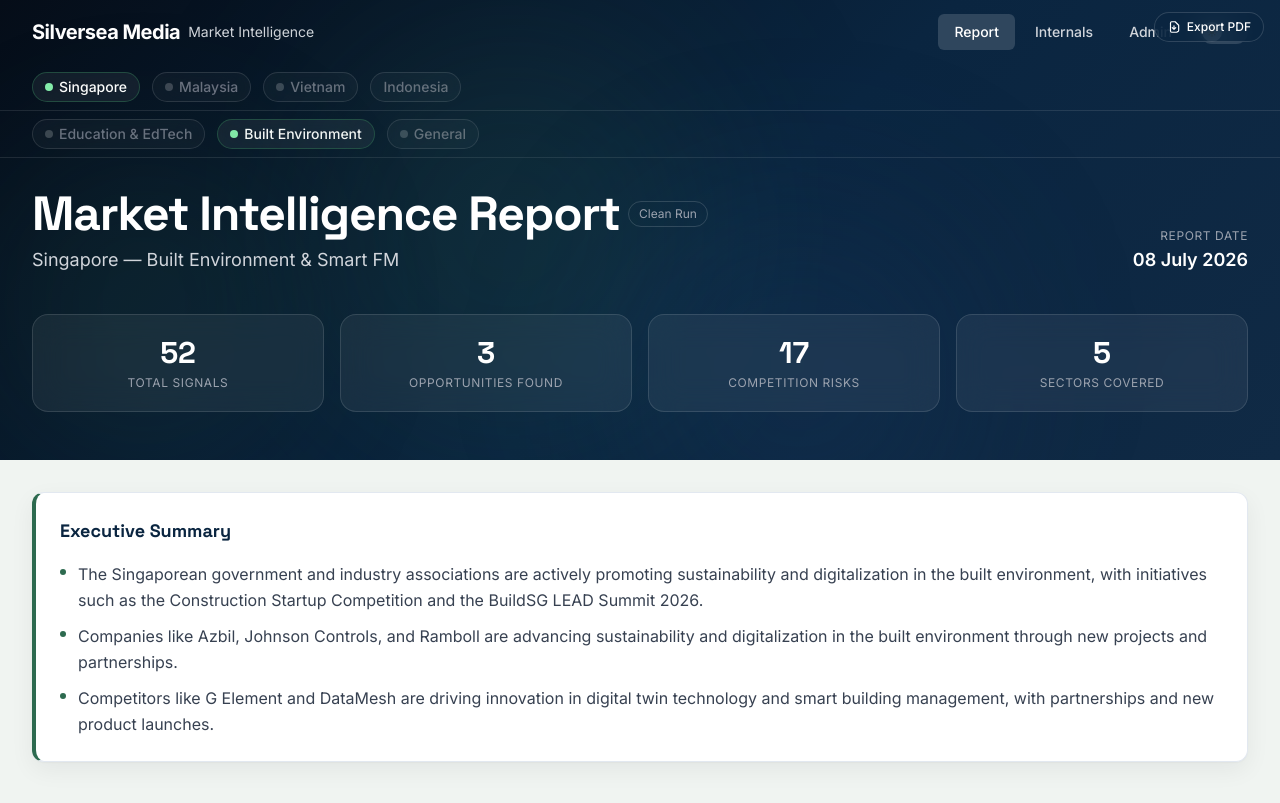
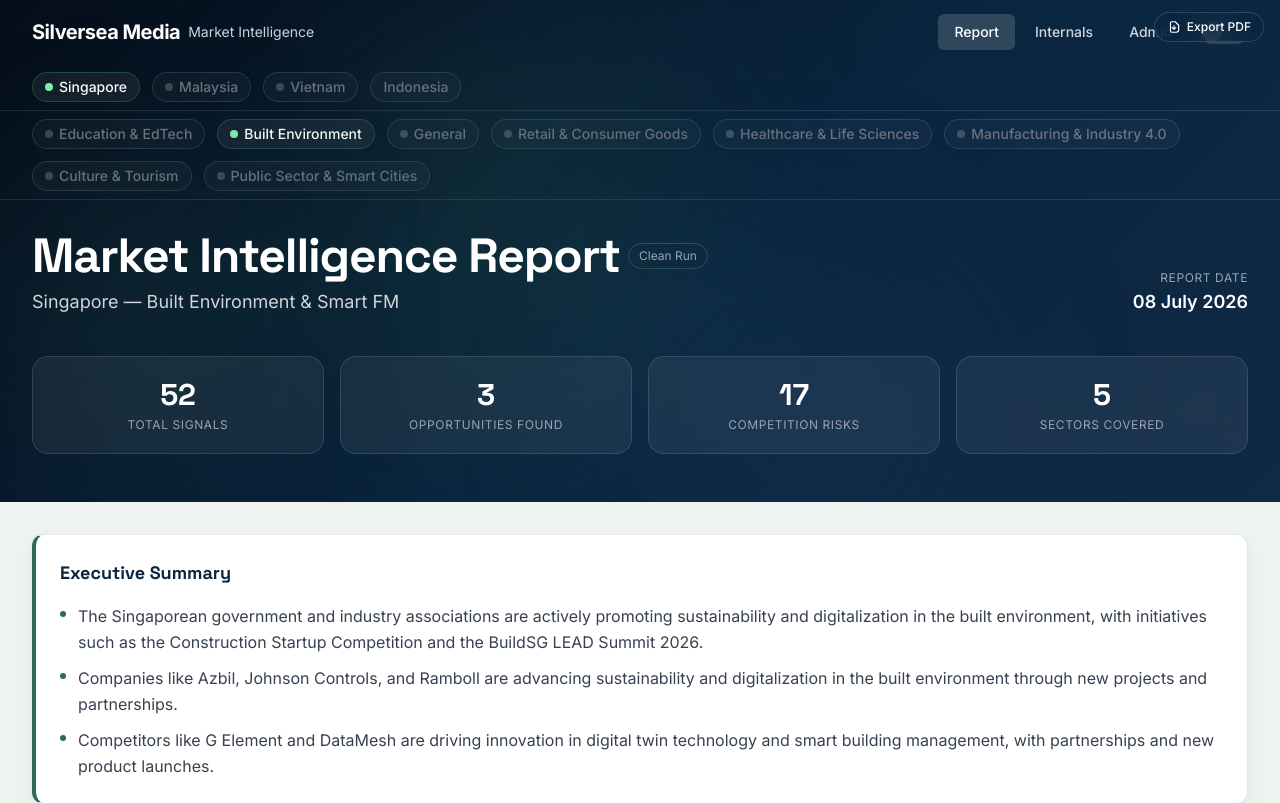
Before and after one commit to Alfonso-Castano/SilverSea_Market_Inteligence, a Flask app: page / in a window 1280 px wide. Shown: the top 803 px of the page. Run offline with Flask 3, Linux system fonts and the light colour scheme; the visitor is signed in with stand-in values (Sample User, id 1); some libraries are stand-ins or nearby versions.

Commit message:
feat: add RCC/HLS/MFG/CTE/PSS domain tabs to base.html
Domain tabs row goes from 3 to 8 (EDU, BER, GENERAL, RCC, HLS, MFG,
CTE, PSS), with flex-wrap added so the row wraps to additional lines
on narrow viewports instead of overflowing. Same pill-tab styling and
active/inactive conditional logic as the existing three tabs -- no
new component, no per-domain accent colors.

Task 002 of feature/005-domain-activation.

Co-Authored-By: Claude Sonnet 5 <noreply@anthropic.com>

```diff
--- a/templates/base.html
+++ b/templates/base.html
@@ -141,7 +141,7 @@
     <!-- Domain tabs -->
     <div class="border-b border-white/10">
       <div class="max-w-7xl mx-auto px-4 sm:px-6 lg:px-8">
-        <div class="flex gap-3 py-2">
+        <div class="flex gap-3 py-2 flex-wrap">
           <a href="/?domain=EDU&country={{ _country }}" class="glass-card inline-flex items-center gap-1.5 px-3 py-1 text-sm font-medium transition-colors
             {% if _domain == 'EDU' %}text-white{% else %}text-gray-500 hover:text-gray-300{% endif %}"
             style="{% if _domain == 'EDU' %}border-color: rgba(45,106,79,0.6);{% else %}background: rgba(255,255,255,0.03);{% endif %}">
@@ -159,6 +159,36 @@
             style="{% if _domain == 'GENERAL' %}border-color: rgba(45,106,79,0.6);{% else %}background: rgba(255,255,255,0.03);{% endif %}">
             <span class="w-2 h-2 rounded-full inline-block {% if _domain == 'GENERAL' %}bg-green-300{% else %}bg-white/20{% endif %}"></span>
             General
+          </a>
+          <a href="/?domain=RCC&country={{ _country }}" class="glass-card inline-flex items-center gap-1.5 px-3 py-1 text-sm font-medium transition-colors
+            {% if _domain == 'RCC' %}text-white{% else %}text-gray-500 hover:text-gray-300{% endif %}"
+            style="{% if _domain == 'RCC' %}border-color: rgba(45,106,79,0.6);{% else %}background: rgba(255,255,255,0.03);{% endif %}">
+            <span class="w-2 h-2 rounded-full inline-block {% if _domain == 'RCC' %}bg-green-300{% else %}bg-white/20{% endif %}"></span>
+            Retail & Consumer Goods
+          </a>
+          <a href="/?domain=HLS&country={{ _country }}" class="glass-card inline-flex items-center gap-1.5 px-3 py-1 text-sm font-medium transition-colors
+            {% if _domain == 'HLS' %}text-white{% else %}text-gray-500 hover:text-gray-300{% endif %}"
+            style="{% if _domain == 'HLS' %}border-color: rgba(45,106,79,0.6);{% else %}background: rgba(255,255,255,0.03);{% endif %}">
+            <span class="w-2 h-2 rounded-full inline-block {% if _domain == 'HLS' %}bg-green-300{% else %}bg-white/20{% endif %}"></span>
+            Healthcare & Life Sciences
+          </a>
+          <a href="/?domain=MFG&country={{ _country }}" class="glass-card inline-flex items-center gap-1.5 px-3 py-1 text-sm font-medium transition-colors
+            {% if _domain == 'MFG' %}text-white{% else %}text-gray-500 hover:text-gray-300{% endif %}"
+            style="{% if _domain == 'MFG' %}border-color: rgba(45,106,79,0.6);{% else %}background: rgba(255,255,255,0.03);{% endif %}">
+            <span class="w-2 h-2 rounded-full inline-block {% if _domain == 'MFG' %}bg-green-300{% else %}bg-white/20{% endif %}"></span>
+            Manufacturing & Industry 4.0
+          </a>
+          <a href="/?domain=CTE&country={{ _country }}" class="glass-card inline-flex items-center gap-1.5 px-3 py-1 text-sm font-medium transition-colors
+            {% if _domain == 'CTE' %}text-white{% else %}text-gray-500 hover:text-gray-300{% endif %}"
+            style="{% if _domain == 'CTE' %}border-color: rgba(45,106,79,0.6);{% else %}background: rgba(255,255,255,0.03);{% endif %}">
+            <span class="w-2 h-2 rounded-full inline-block {% if _domain == 'CTE' %}bg-green-300{% else %}bg-white/20{% endif %}"></span>
+            Culture & Tourism
+          </a>
+          <a href="/?domain=PSS&country={{ _country }}" class="glass-card inline-flex items-center gap-1.5 px-3 py-1 text-sm font-medium transition-colors
+            {% if _domain == 'PSS' %}text-white{% else %}text-gray-500 hover:text-gray-300{% endif %}"
+            style="{% if _domain == 'PSS' %}border-color: rgba(45,106,79,0.6);{% else %}background: rgba(255,255,255,0.03);{% endif %}">
+            <span class="w-2 h-2 rounded-full inline-block {% if _domain == 'PSS' %}bg-green-300{% else %}bg-white/20{% endif %}"></span>
+            Public Sector & Smart Cities
           </a>
         </div>
       </div>
```
Also changed, not shown: .context/features/005-domain-activation/tasks/002-base-html-domain-tabs.md (added).
